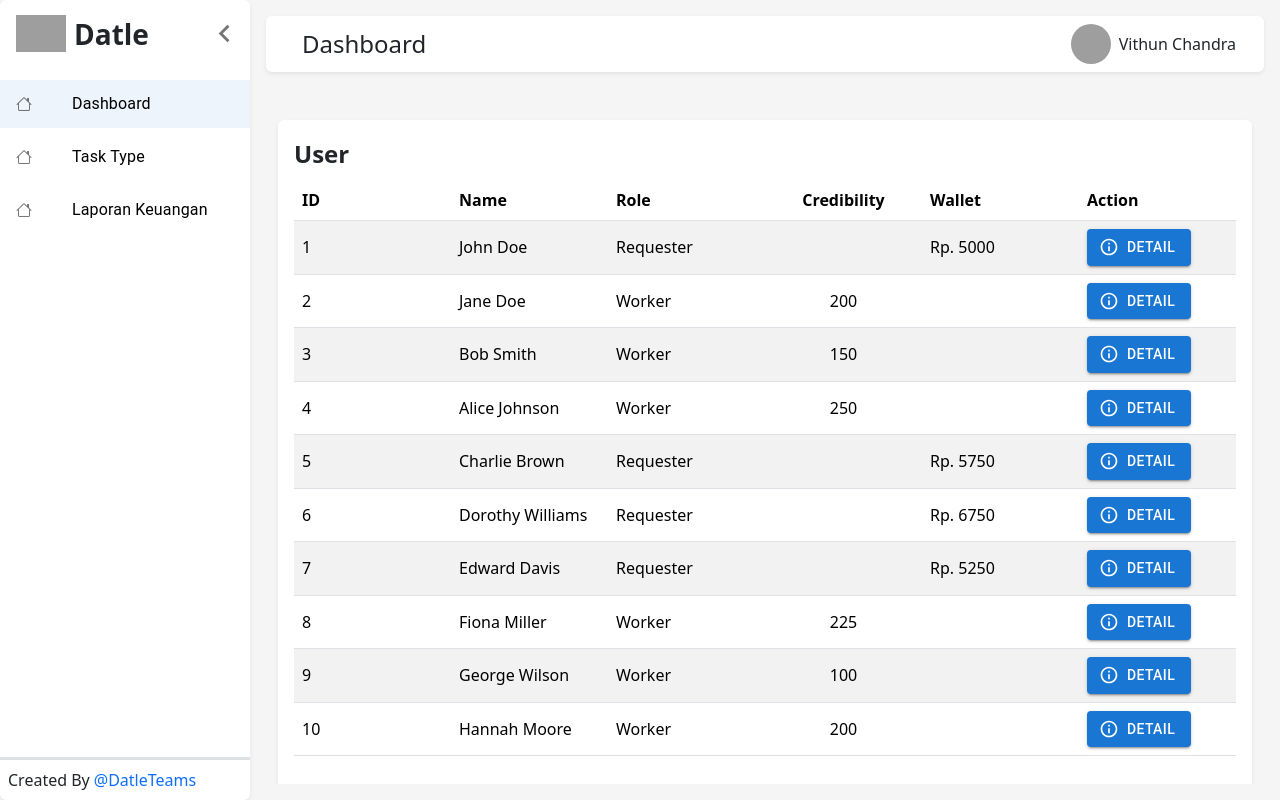
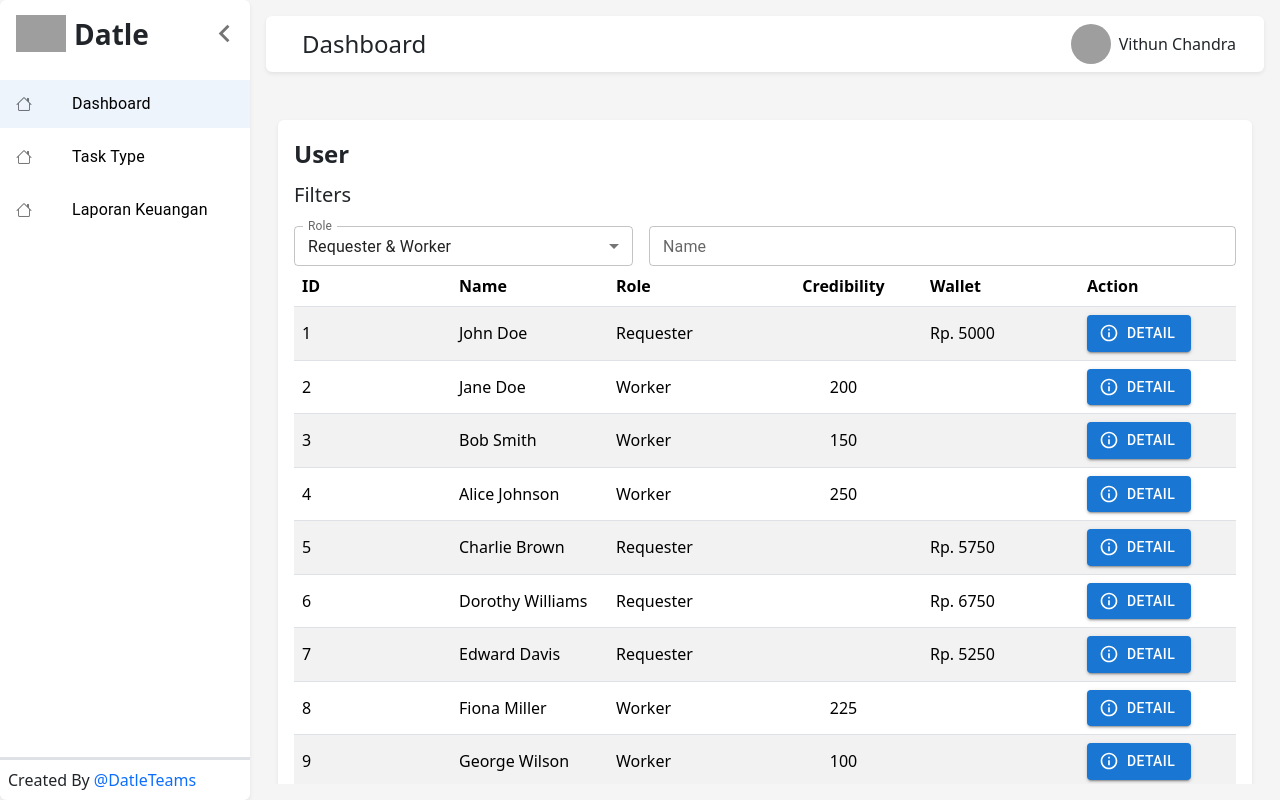
Before and after one commit to vithunchandra/Data-Labelling, a React (Vite) app in the folder Frontend/: page /admin in a window 1280 px wide. Built offline with nearby package versions, Linux system fonts and the light colour scheme; grey boxes are pictures that could not be loaded.

Commit message:
add filter in admin dashboard

```diff
--- a/Frontend/src/components/admin/UserList.tsx
+++ b/Frontend/src/components/admin/UserList.tsx
@@ -1,10 +1,62 @@
 import User from "../../interface/UserInterface";
-import { Button } from "@mui/material";
-import InfoOutlinedIcon from '@mui/icons-material/InfoOutlined';
+import { Button, FormControl, MenuItem } from "@mui/material";
+import InfoOutlinedIcon from "@mui/icons-material/InfoOutlined";
+import TextField from "@mui/material/TextField";
+import { useState } from "react";
+import InputLabel from "@mui/material/InputLabel";
+import Select from "@mui/material/Select";
 
-export default function UserList({user} : {user : User[]}){
-    return(
-        <table className="table table-striped">
+export default function UserList({ user }: { user: User[] }) {
+  const [role, setRole] = useState("both");
+  const [taskName, setTaskName] = useState("");
+
+  const handleRoleChange = (event: React.ChangeEvent<{ value: unknown }>) => {
+    setRole(event.target.value as string);
+  };
+
+  const handleTaskNameChange = (event: React.ChangeEvent<HTMLInputElement>) => {
+    setTaskName(event.target.value);
+  };
+  return (
+    <>
+      <div className="fs-5">Filters</div>
+      <div className="row align-items-center g-0 mt-3 flex">
+        <div className="col me-3">
+          <FormControl fullWidth size="small">
+            <InputLabel id="role">Role</InputLabel>
+            <Select
+              labelId="role"
+              id="role"
+              label="Role"
+              value={role}
+              onChange={handleRoleChange}
+              fullWidth
+              sx={{
+                textTransform: "capitalize",
+                width: "100%",
+              }}
+            >
+              <MenuItem value="both">Requester & Worker</MenuItem>
+              <MenuItem value="requester">Requester</MenuItem>
+              <MenuItem value="worker">Worker</MenuItem>
+            </Select>
+          </FormControl>
+        </div>
+        <div className="col-auto flex-fill">
+          <TextField
+            variant="outlined"
+            label="Name"
+            size="small"
+            fullWidth
+            value={taskName}
+            onChange={handleTaskNameChange}
+            sx={{
+              width: "100%",
+            }}
+          ></TextField>
+        </div>
+      </div>
+      <table className="table table-striped">
         <thead>
           <tr>
             <th className="align-middle">ID</th>
@@ -18,15 +70,29 @@ export default function UserList({user} : {user : User[]}){
         <tbody>
           {user.map((user, index) => (
             <tr key={index}>
-              <td className="align-middle">{user._id}</td>
+              <td className="align-middle">{index+1}</td>
               <td className="align-middle">{user.name}</td>
               <td className="align-middle">{user.role}</td>
-              {user.credibility !== 0 ? <td className="align-middle text-center">{user.credibility}</td> : <td></td>}
-              {user.wallet !== 0 ? <td className="align-middle">Rp. {user.wallet}</td> : <td></td>}
-              <td className="align-middle"> <Button variant="contained" startIcon={<InfoOutlinedIcon />}>Detail</Button></td>
+              {user.credibility !== 0 ? (
+                <td className="align-middle text-center">{user.credibility}</td>
+              ) : (
+                <td></td>
+              )}
+              {user.wallet !== 0 ? (
+                <td className="align-middle">Rp. {user.wallet}</td>
+              ) : (
+                <td></td>
+              )}
+              <td className="align-middle">
+                {" "}
+                <Button variant="contained" startIcon={<InfoOutlinedIcon />}>
+                  Detail
+                </Button>
+              </td>
             </tr>
           ))}
         </tbody>
       </table>
-    )
+    </>
+  );
 }
--- a/Frontend/src/pages/admin/AdminDashboard.tsx
+++ b/Frontend/src/pages/admin/AdminDashboard.tsx
@@ -5,7 +5,6 @@ import UserList from '../../components/admin/UserList';
 export default function AdminDashboard() {
   const user = useSelector((state) => state.user.listUser);
   return (
-
     <div className="container-fluid p-3 mt-4 bg-white rounded-2 shadow-sm">
         <div className="fw-bold fs-4 mb-2">User</div>
       <UserList user={user}></UserList>
```
